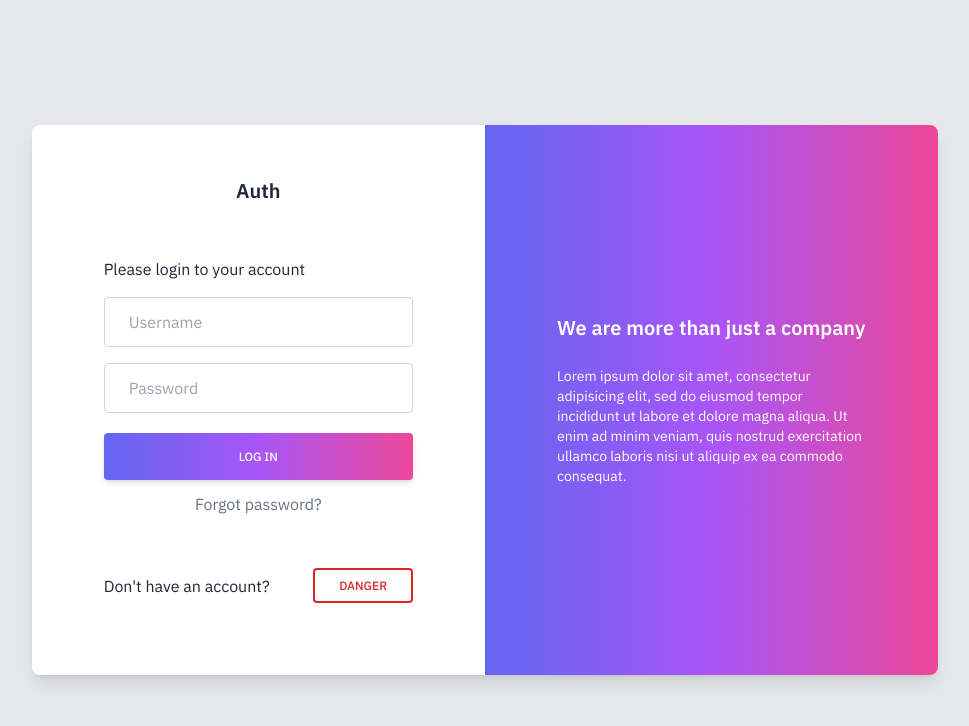
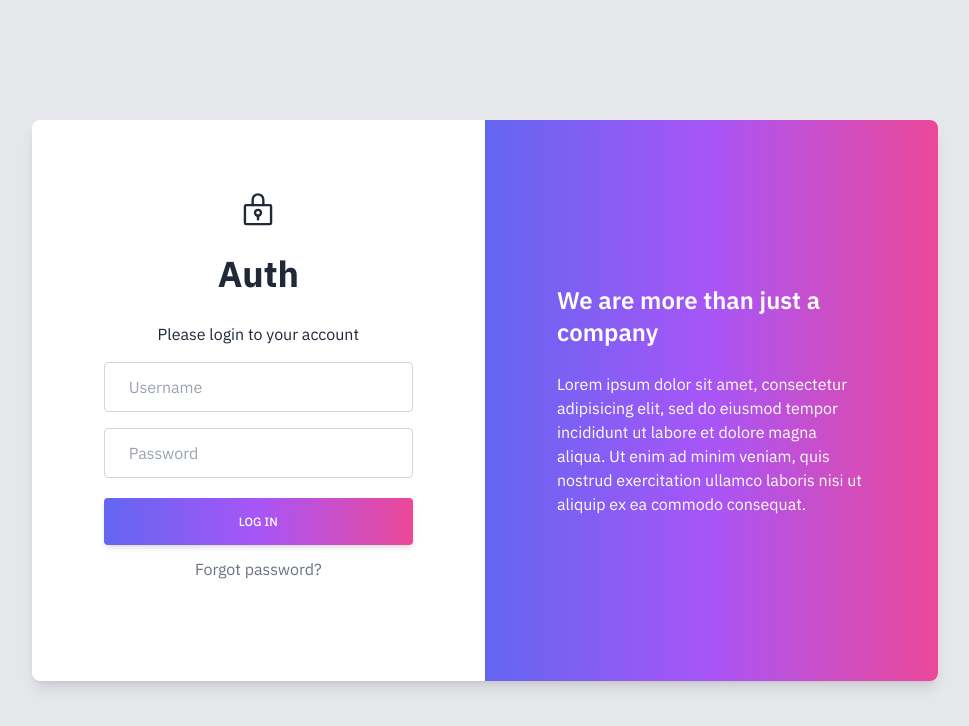
Before and after one commit to joziasmartini/auth, a React (Create React App) app: page / in a window 1280 px wide. Shown: the top 726 px of the page, without its empty margins (155-1124 px from the left). Built offline with nearby package versions, Linux system fonts and the light colour scheme.

Commit message:
Update positioning inside login screen

```diff
--- a/src/views/Login/Login.tsx
+++ b/src/views/Login/Login.tsx
@@ -1,3 +1,5 @@
+import { LockKey } from "phosphor-react";
+
 export default function Login() {
   return (
     <section className="font-ibm h-full gradient-form bg-gray-200 md:h-screen">
@@ -9,12 +11,17 @@ export default function Login() {
                 <div className="lg:w-6/12 px-4 md:px-0">
                   <div className="md:p-12 md:mx-6">
                     <div className="text-center">
-                      <h4 className="text-xl font-semibold mt-1 mb-12 pb-1">
+                      <div className="grid place-content-center mt-6">
+                        <LockKey size={38} />
+                      </div>
+                      <h4 className="text-4xl font-bold mt-6 mb-6 pb-1">
                         Auth
                       </h4>
                     </div>
                     <form>
-                      <p className="mb-4">Please login to your account</p>
+                      <p className="mb-4 text-center">
+                        Please login to your account
+                      </p>
                       <div className="mb-4">
                         <input
                           type="text"
@@ -31,7 +38,7 @@ export default function Login() {
                           placeholder="Password"
                         />
                       </div>
-                      <div className="text-center pt-1 mb-12 pb-1">
+                      <div className="text-center pt-1 mb-6 pb-1">
                         <button
                           className="inline-block px-6 py-4 text-white font-medium text-xs leading-tight uppercase rounded shadow-md hover:bg-blue-700 hover:shadow-lg focus:shadow-lg focus:outline-none focus:ring-0 active:shadow-lg transition duration-150 ease-in-out w-full mb-3 bg-gradient-to-r from-indigo-500 via-purple-500 to-pink-500"
                           type="button"
@@ -45,25 +52,25 @@ export default function Login() {
                         </a>
                       </div>
                       <div className="flex items-center justify-between pb-6">
-                        <p className="mb-0 mr-2">Don't have an account?</p>
-                        <button
+                        {/* <p className="mb-0 mr-2">Don't have an account?</p> */}
+                        {/* <button
                           type="button"
                           className="inline-block px-6 py-2 border-2 border-red-600 text-red-600 font-medium text-xs leading-tight uppercase rounded hover:bg-black hover:bg-opacity-5 focus:outline-none focus:ring-0 transition duration-150 ease-in-out"
                           data-mdb-ripple="true"
                           data-mdb-ripple-color="light"
                         >
                           Danger
-                        </button>
+                        </button> */}
                       </div>
                     </form>
                   </div>
                 </div>
                 <div className="lg:w-6/12 flex items-center lg:rounded-r-lg rounded-b-lg lg:rounded-bl-none bg-gradient-to-r from-indigo-500 via-purple-500 to-pink-500">
                   <div className="text-white px-4 py-6 md:p-12 md:mx-6">
-                    <h4 className="text-xl font-semibold mb-6">
+                    <h4 className="text-2xl font-semibold mb-6">
                       We are more than just a company
                     </h4>
-                    <p className="text-sm">
+                    <p className="text-md">
                       Lorem ipsum dolor sit amet, consectetur adipisicing elit,
                       sed do eiusmod tempor incididunt ut labore et dolore magna
                       aliqua. Ut enim ad minim veniam, quis nostrud exercitation
```
